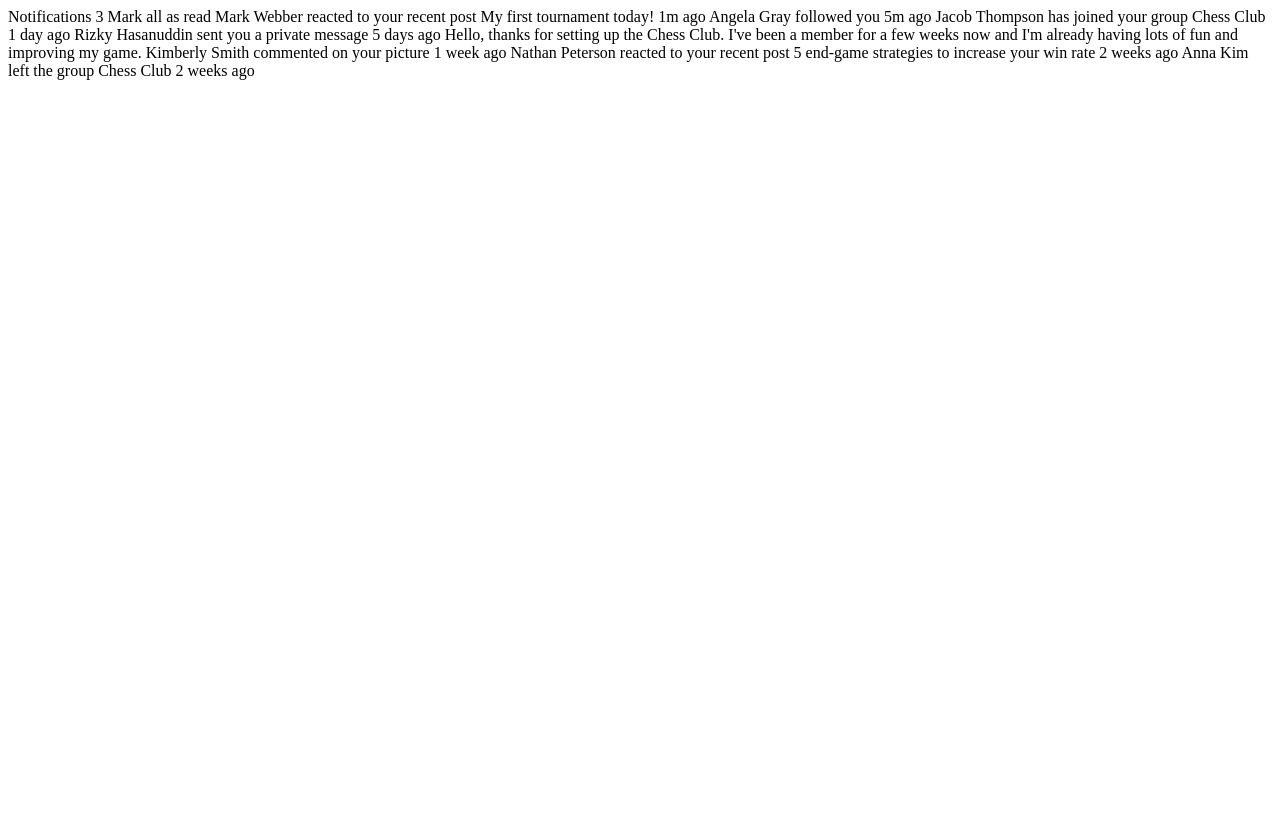
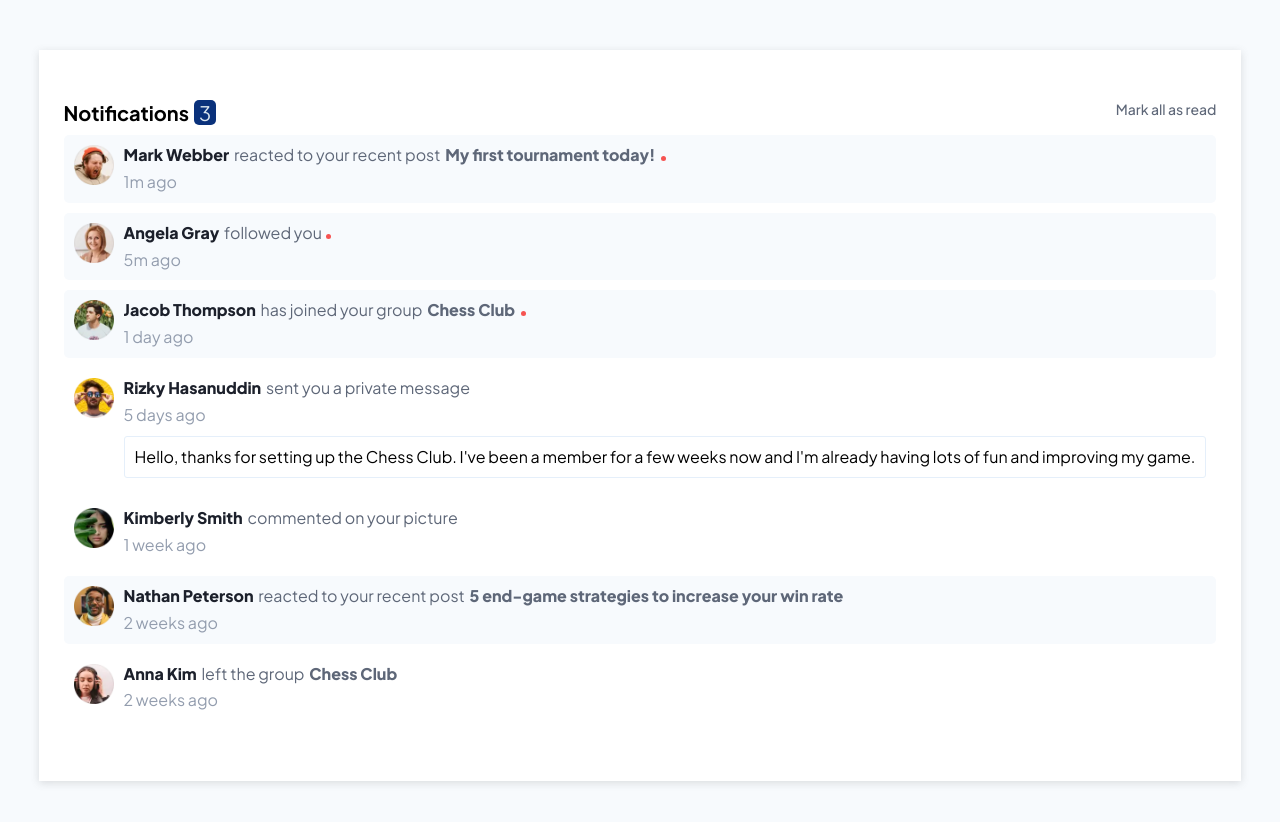
Before and after one commit to ronitzdev/notifications-dom, a plain HTML site: page index.html in a window 1280 px wide. Before the commit the page ends 800 px from the top, so only its background shows below. Drawn offline with Linux system fonts and the light colour scheme.

Commit message:
fix: html structure and custom styles

```diff
--- /dev/null
+++ b/css/main.css
@@ -0,0 +1,150 @@
+:root {
+    --body-bg: hsl(210, 60%, 98%);
+    --board-bg: hsl(0, 0%, 100%);
+    --primary-text: hsl(219, 12%, 42%);
+    --user-name: hsl(224, 21%, 14%);
+    --time-text: hsl(219, 14%, 63%);
+    --count-text: hsl(205, 33%, 90%);
+    --msg-border: hsl(211, 68%, 94%);
+    --red: hsl(1, 90%, 64%);
+    --blue: hsl(219, 85%, 26%);
+}
+
+* {
+    margin: 0;
+    padding: 0;
+    box-sizing: border-box;
+}
+
+html {
+    /* 10px size */
+    font-size: 62.5%;
+}
+
+html,
+body {
+    min-height: 100%;
+}
+
+body {
+    display: grid;
+    place-content: center;
+    /* fonts */
+    font-family: "Plus Jakarta Sans", sans-serif;
+    font-optical-sizing: auto;
+    font-style: normal;
+    background-color: var(--body-bg);
+    font-size: 1.6rem;
+}
+
+.main {
+    margin: 5rem 2rem;
+    height: auto;
+    min-width: 375px;
+    padding: 50px 25px;
+    background-color: var(--board-bg);
+    box-shadow: rgba(99, 99, 99, 0.2) 0px 2px 8px 0px;
+}
+
+.main-title {
+    display: flex;
+    justify-content: space-between;
+    font-size: 2rem;
+}
+
+.main-title .link {
+    color: var(--primary-text);
+    background: transparent;
+    font-size: 1.4rem;
+    font-weight: 500;
+    text-decoration: none;
+}
+
+.title {
+    display: flex;
+    gap: 0.5rem
+}
+
+.link:hover {
+    color: var(--blue);
+}
+
+.title h1 {
+    font-size: inherit;
+}
+
+.title span {
+    color: var(--count-text);
+    background: var(--blue);
+    border-radius: .5rem;
+    padding: .01rem .5rem;
+}
+
+.card {
+    display: flex;
+    align-items: flex-start;
+    gap: 1rem;
+    text-decoration: none;
+    line-height: 1.3;
+    border-radius: .5rem;
+    padding: 1rem;
+    margin: 1rem 0;
+    cursor: pointer;
+}
+
+.unread {
+    background-color: var(--body-bg);
+}
+
+.card .img-profile {
+    width: 40px;
+    height: 40px;
+}
+
+.content-container {
+    display: flex;
+    flex-direction: column;
+    gap: 0.5rem;
+}
+
+.data-text {
+    color: var(--primary-text);
+}
+
+.data-text .name {
+    color: var(--user-name);
+    font-weight: 800;
+    margin-right: .2rem;
+}
+
+.data-text .activity {
+    font-weight: 800;
+    margin: 0 .2rem;
+    color: var(--primary-text);
+    text-decoration: none;
+}
+
+.data-text .activity:hover {
+    color: var(--blue);
+}
+
+.content-container .private {
+    border: 1px solid var(--msg-border);
+    border-radius: .3rem;
+    padding: 1rem;
+    margin-top: .5rem;
+}
+
+.content-container .time {
+    color: var(--time-text);
+    margin-top: .1rem;
+}
+
+.active-noti {
+    display: inline-block;
+    background: var(--red);
+    width: .5rem;
+    height: .5rem;
+    border-radius: 50%;
+    margin-left: .1rem;
+}
--- a/index.html
+++ b/index.html
@@ -1,40 +1,130 @@
 <!DOCTYPE html>
 <html lang="en">
+
 <head>
   <meta charset="UTF-8">
   <!-- displays site properly based on user's device -->
   <meta name="viewport" content="width=device-width, initial-scale=1.0">
   <link rel="icon" type="image/png" sizes="32x32" href="./assets/images/favicon-32x32.png">
   <title>Notifications page</title>
+  <!-- font types -->
+  <link rel="preconnect" href="https://fonts.googleapis.com">
+  <link rel="preconnect" href="https://fonts.gstatic.com" crossorigin>
+  <link href="https://fonts.googleapis.com/css2?family=Plus+Jakarta+Sans:ital,wght@0,200..800;1,200..800&display=swap"
+    rel="stylesheet">
+  <!-- custom styles -->
+  <link rel="stylesheet" href="./css/main.css">
 </head>
+
 <body>
+  <main class="main">
 
-  Notifications 3
+    <div class="main-title">
+      <div class="title">
+        <h1>Notifications</h1><span>3</span>
+      </div>
+      <a class="link" href="#">Mark all as read</a>
+    </div>
 
-  Mark all as read
 
-  Mark Webber reacted to your recent post My first tournament today!
-  1m ago
 
-  Angela Gray followed you
-  5m ago
+    <div class="main-notifications">
 
-  Jacob Thompson has joined your group Chess Club
-  1 day ago
+      <a class="card unread">
+        <img class="img-profile" src="./assets/images/avatar-mark-webber.webp" alt="image face">
+        <div class="content-container">
+          <p class="data-text">
+            <span class="name">Mark Webber</span>
+            <span>reacted to your recent post</span>
+            <span class="activity">My first tournament
+              today!</span>
+            <span class="new-noti active-noti"></span>
+          </p>
+          <p class="time">1m ago</p>
+        </div>
+      </a>
 
-  Rizky Hasanuddin sent you a private message
-  5 days ago
-  Hello, thanks for setting up the Chess Club. I've been a member for a few weeks now and
-  I'm already having lots of fun and improving my game.
+      <a class="card unread">
+        <img class="img-profile" src="./assets/images/avatar-angela-gray.webp" alt="image face">
+        <div class="content-container">
+          <p class="data-text">
+            <span class="name">Angela Gray</span>
+            <span>followed you</span>
+            <span class="new-noti active-noti"></span>
+          </p>
+          <p class="time">5m ago</p>
+        </div>
+      </a>
 
-  Kimberly Smith commented on your picture
-  1 week ago
+      <a class="card unread">
+        <img class="img-profile" src="./assets/images/avatar-jacob-thompson.webp" alt="image face">
+        <div class="content-container">
+          <p class="data-text">
+            <span class="name">Jacob Thompson</span>
+            <span>has joined your group</span>
+            <span class="activity">Chess Club</span>
+            <span class="new-noti active-noti"></span>
+          </p>
+          <p class="time">1 day ago</p>
+        </div>
+      </a>
 
-  Nathan Peterson reacted to your recent post 5 end-game strategies to increase your win rate
-  2 weeks ago
+      <a class="card">
+        <img class="img-profile" src="./assets/images/avatar-rizky-hasanuddin.webp" alt="image face">
+        <div class="content-container">
+          <p class="data-text">
+            <span class="name">Rizky Hasanuddin</span>
+            <span>sent you a private message</span>
+            <span class="new-noti"></span>
+          </p>
+          <p class="time">5 days ago</p>
+          <p class="private">Hello, thanks for setting up the Chess Club. I've been a member for a few weeks now and
+            I'm already having lots of fun and improving my game.</p>
+        </div>
+      </a>
 
-  Anna Kim left the group Chess Club
-  2 weeks ago
+
+      <a class="card">
+        <img class="img-profile" src="./assets/images/avatar-kimberly-smith.webp" alt="image face">
+        <div class="content-container">
+          <p class="data-text">
+            <span class="name">Kimberly Smith</span>
+            <span>commented on your picture</span>
+            <span class="new-noti"></span>
+          </p>
+          <p class="time">1 week ago</p>
+        </div>
+      </a>
+
+
+      <a class="card unread">
+        <img class="img-profile" src="./assets/images/avatar-nathan-peterson.webp" alt="image face">
+        <div class="content-container">
+          <p class="data-text">
+            <span class="name">Nathan Peterson</span>
+            <span>reacted to your recent post</span>
+            <span class="activity">5 end-game strategies to increase your win rate</span>
+            <span class="new-noti"></span>
+          </p>
+          <p class="time">2 weeks ago</p>
+        </div>
+      </a>
+      <a class="card">
+        <img class="img-profile" src="./assets/images/avatar-anna-kim.webp" alt="image face">
+        <div class="content-container">
+          <p class="data-text">
+            <span class="name">Anna Kim</span>
+            <span>left the group</span>
+            <span class="activity">Chess Club</span>
+            <span class="new-noti"></span>
+          </p>
+          <p class="time">2 weeks ago</p>
+        </div>
+      </a>
+
+
+  </main>
 
 </body>
+
 </html>
```
